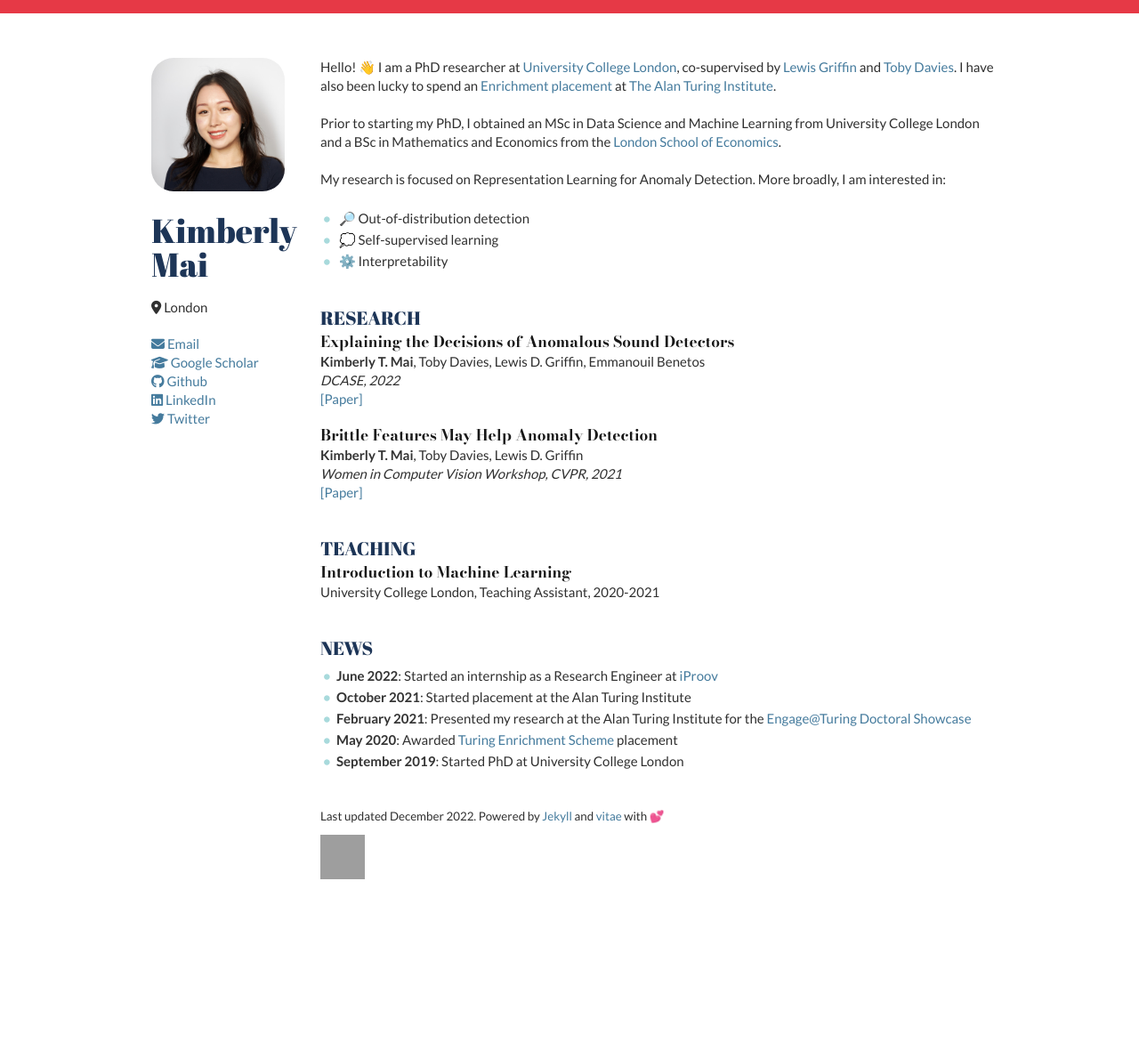
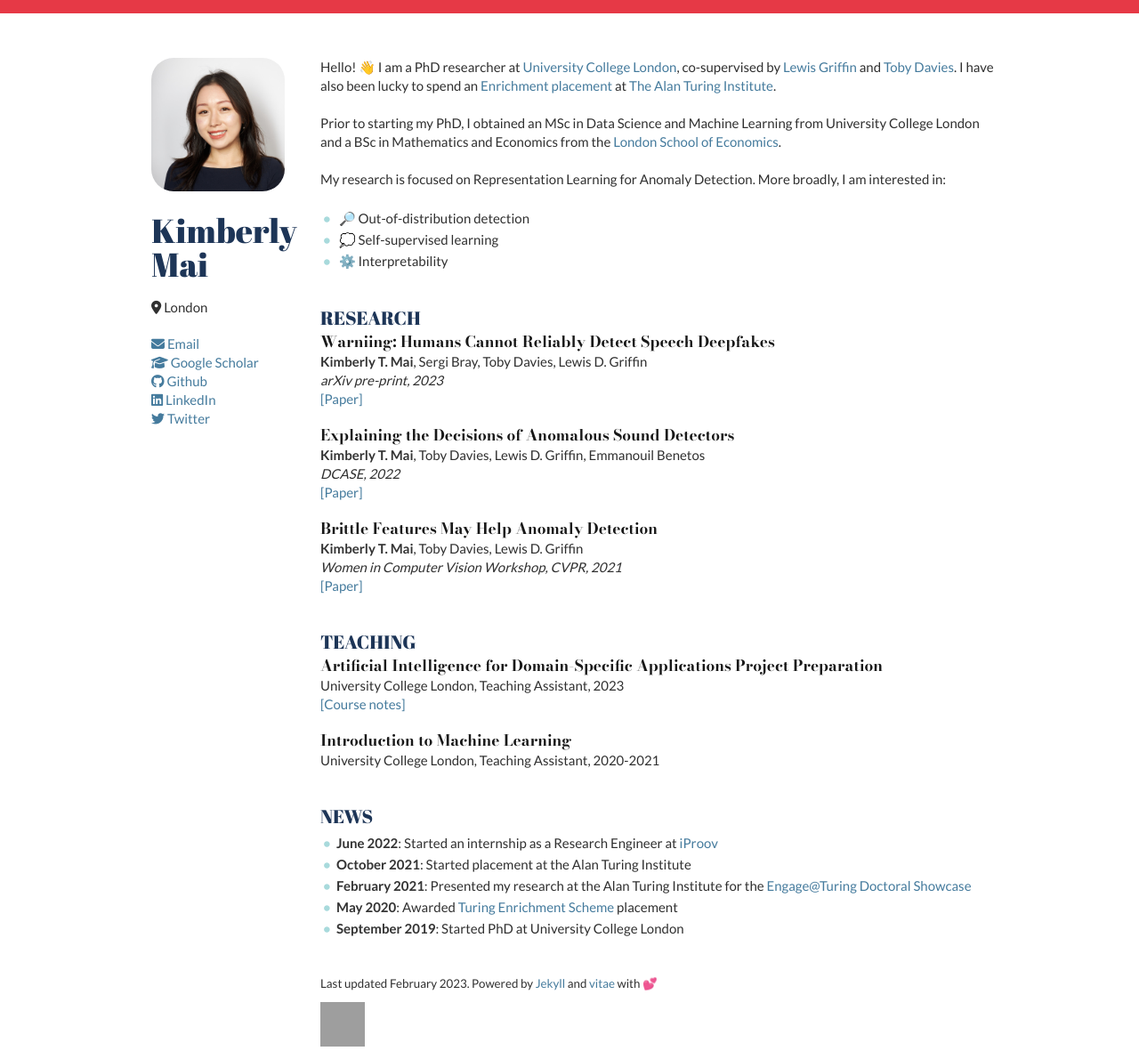
Before and after one commit to ktmai/ktmai.github.io, a Jekyll site: the page built from index.html, in a window 1280 px wide. Shown: the whole page at 89% size. Built offline with Jekyll 4.4.1, drawn with Linux system fonts in a browser that asks for light colours; nearby versions of some CDN libraries; the list of posts is cut into pages by our own code; before the commit the page ends 993 px from its top, so only the background shows below that; grey boxes are pictures that could not be loaded.

Commit message:
updatepages

```diff
--- a/_includes/research.html
+++ b/_includes/research.html
@@ -2,13 +2,28 @@
   <h1>Research</h1>
   <article>
     <header>
+      <h2>Warniing: Humans Cannot Reliably Detect Speech Deepfakes</h2>
+    </header>
+    <p>
+      <strong>Kimberly T. Mai</strong>, Sergi Bray, Toby Davies, Lewis D.
+      Griffin<br />
+      <em>arXiv pre-print, 2023</em><br />
+      <a href="https://arxiv.org/abs/2301.07829">[Paper]</a>
+    </p>
+    <br />
+    <header>
       <h2>Explaining the Decisions of Anomalous Sound Detectors</h2>
     </header>
     <p>
-            <strong>Kimberly T. Mai</strong>, Toby Davies, Lewis D. Griffin, Emmanouil Benetos<br />
+      <strong>Kimberly T. Mai</strong>, Toby Davies, Lewis D. Griffin, Emmanouil
+      Benetos<br />
       <em>DCASE, 2022</em><br />
-            <a href="https://dcase.community/documents/workshop2022/proceedings/DCASE2022Workshop_Mai_2.pdf">[Paper]</a>
-        </p><br />
+      <a
+        href="https://dcase.community/documents/workshop2022/proceedings/DCASE2022Workshop_Mai_2.pdf"
+        >[Paper]</a
+      >
+    </p>
+    <br />
     <header>
       <h2>Brittle Features May Help Anomaly Detection</h2>
     </header>
--- a/_includes/teaching.html
+++ b/_includes/teaching.html
@@ -2,10 +2,19 @@
   <h1>Teaching</h1>
   <article>
     <header>
+      <h2>
+        Artificial Intelligence for Domain-Specific Applications Project
+        Preparation
+      </h2>
+    </header>
+    <p>
+      University College London, Teaching Assistant, 2023<br />
+      <a href="https://comp0190.github.io/lectures/">[Course notes]</a>
+    </p>
+    <br />
+    <header>
       <h2>Introduction to Machine Learning</h2>
     </header>
-        <p>
-            University College London, Teaching Assistant, 2020-2021
-        </p>
+    <p>University College London, Teaching Assistant, 2020-2021</p>
   </article>
 </section>
--- a/_layouts/layout.html
+++ b/_layouts/layout.html
@@ -1,23 +1,29 @@
 <!DOCTYPE html>
 <html>
   <head>
-    <meta charset="utf-8">
+    <meta charset="utf-8" />
     <title>{{ site.title }}</title>
-    <meta name="description" content="{{ site.name }}'s personal website">
-    <meta name="author" content="{{ site.name }} @{{ site.twitter }}">
+    <meta name="description" content="{{ site.name }}'s personal website" />
+    <meta name="author" content="{{ site.name }} @{{ site.twitter }}" />
 
-    <meta name="viewport" content="width=device-width, initial-scale=1, maximum-scale=1">
+    <meta
+      name="viewport"
+      content="width=device-width, initial-scale=1, maximum-scale=1"
+    />
 
-    <link rel="stylesheet" href="{{ site.baseurl }}static/css/base.css">
-    <link rel="stylesheet" href="{{ site.baseurl }}static/css/skeleton.css">
-    <link rel="stylesheet" href="{{ site.baseurl }}static/css/layout.css">
-    <link rel="stylesheet" href="https://cdnjs.cloudflare.com/ajax/libs/font-awesome/6.1.1/css/all.min.css">
+    <link rel="stylesheet" href="{{ site.baseurl }}static/css/base.css" />
+    <link rel="stylesheet" href="{{ site.baseurl }}static/css/skeleton.css" />
+    <link rel="stylesheet" href="{{ site.baseurl }}static/css/layout.css" />
+    <link
+      rel="stylesheet"
+      href="https://cdnjs.cloudflare.com/ajax/libs/font-awesome/6.1.1/css/all.min.css"
+    />
 
     <!--[if lt IE 9]>
       <script src="http://html5shim.googlecode.com/svn/trunk/html5.js"></script>
     <![endif]-->
 
-    <link rel="shortcut icon" href="{{ site.baseurl }}static/img/favicon.ico">
+    <link rel="shortcut icon" href="{{ site.baseurl }}static/img/favicon.ico" />
     <!-- <link rel="apple-touch-icon" href="static/img/me-icon-57.png"> -->
     <!-- <link rel="apple-touch-icon" sizes="72x72" href="static/img/me-icon-72.png"> -->
     <!-- <link rel="apple-touch-icon" sizes="114x114" href="static/img/me-icon-114.png"> -->
@@ -25,40 +31,68 @@
   <body>
     <div class="container">
       <header class="three columns">
-        <img src="{{ site.baseurl }}static/img/profile.jpg" class="me">
+        <img src="{{ site.baseurl }}static/img/profile.jpg" class="me" />
         <h1>{{ site.name }}</h1>
+        <p><i class="fa-solid fa-location-dot"></i> London</p>
         <p>
-        <i class="fa-solid fa-location-dot"></i> London
-        </p>
-        <p>
-        <a href="{{ site.email_full }}"><i class="fa-solid fa-envelope"></i> Email</a><br/>
-        <a href="{{ site.google_scholar }}"><i class="fa-solid fa-graduation-cap"></i> Google Scholar</a> <br />
-        <a href="https://github.com/{{ site.github }}"><i class="fa-brands fa-github"></i> Github</a> <br />
-            <a href="https://linkedin.com/in/{{ site.linkedin }}"><i class="fa-brands fa-linkedin"></i> LinkedIn</a> <br />
-        <a href="https://twitter.com/{{ site.twitter }}"><i class="fa-brands fa-twitter"></i> Twitter</a><br />
+          <a href="{{ site.email_full }}"
+            ><i class="fa-solid fa-envelope"></i> Email</a
+          ><br />
+          <a href="{{ site.google_scholar }}"
+            ><i class="fa-solid fa-graduation-cap"></i> Google Scholar</a
+          >
+          <br />
+          <a href="https://github.com/{{ site.github }}"
+            ><i class="fa-brands fa-github"></i> Github</a
+          >
+          <br />
+          <a href="https://linkedin.com/in/{{ site.linkedin }}"
+            ><i class="fa-brands fa-linkedin"></i> LinkedIn</a
+          >
+          <br />
+          <a href="https://twitter.com/{{ site.twitter }}"
+            ><i class="fa-brands fa-twitter"></i> Twitter</a
+          ><br />
         </p>
       </header>
       <div class="thirteen columns clearfix">
-
         {{ content }}
 
         <footer class="thirteen columns">
-        <p>Last updated December 2022. Powered by <a href="http://jekyllrb.com/">Jekyll</a> and
-            <a href="https://www.github.com/jekyllt/vitae">vitae</a> with &#128149;</p>
-            <img src="{{ site.baseurl }}static/img/chase.png", class="chase">
+          <p>
+            Last updated February 2023. Powered by
+            <a href="http://jekyllrb.com/">Jekyll</a> and
+            <a href="https://www.github.com/jekyllt/vitae">vitae</a> with
+            &#128149;
+          </p>
+          <img src="{{ site.baseurl }}static/img/chase.png" , class="chase" />
         </footer>
       </div>
     </div>
 
     <script>
-  (function(i,s,o,g,r,a,m){i['GoogleAnalyticsObject']=r;i[r]=i[r]||function(){
-  (i[r].q=i[r].q||[]).push(arguments)},i[r].l=1*new Date();a=s.createElement(o),
-  m=s.getElementsByTagName(o)[0];a.async=1;a.src=g;m.parentNode.insertBefore(a,m)
-  })(window,document,'script','//www.google-analytics.com/analytics.js','ga');
+      (function (i, s, o, g, r, a, m) {
+        i["GoogleAnalyticsObject"] = r;
+        (i[r] =
+          i[r] ||
+          function () {
+            (i[r].q = i[r].q || []).push(arguments);
+          }),
+          (i[r].l = 1 * new Date());
+        (a = s.createElement(o)), (m = s.getElementsByTagName(o)[0]);
+        a.async = 1;
+        a.src = g;
+        m.parentNode.insertBefore(a, m);
+      })(
+        window,
+        document,
+        "script",
+        "//www.google-analytics.com/analytics.js",
+        "ga"
+      );
 
-  ga('create', '{{ site.google_analytics }}', 'auto');
-  ga('send', 'pageview');
-
+      ga("create", "{{ site.google_analytics }}", "auto");
+      ga("send", "pageview");
     </script>
   </body>
 </html>
```
Lines whose indentation alone changed are shown as unchanged.
